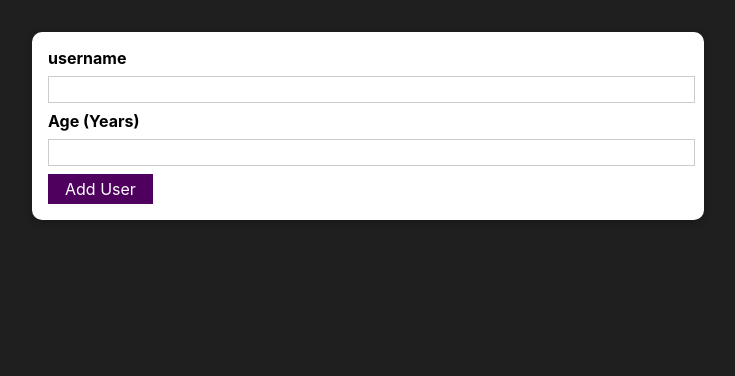
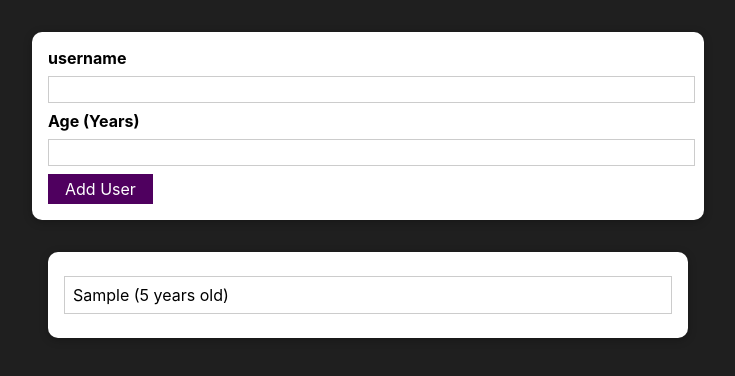
Before and after one commit to mohsanfarid/userForm, a React (Create React App) app: page / in a window 1280 px wide. Both pictures are taken after typing "Sample", "5" into the empty fields and a click on the button "Add User". Shown: the top 376 px of the page, without its empty margins (272-1007 px from the left). Built offline with nearby package versions, Linux system fonts and the light colour scheme.

Commit message:
Managin List using State

```diff
--- a/src/App.js
+++ b/src/App.js
@@ -1,8 +1,20 @@
 import AddUser from './Components/Users/AddUser';
+import UsersList from './Components/Users/UsersList';
+import {useState} from 'react';
 function App() {
+const [usersList, setUsersList] = useState([]);
+
+const AddUserHandler = (uName, uAge) => {
+  setUsersList( (prevUsersList) => {
+    return [...prevUsersList, {name: uName, age: uAge, id: Math.random().toString()}];
+  });
+}
+
   return (
     <div className="">
-      <AddUser />
+      <AddUser onAddUser={AddUserHandler}/>
+      <UsersList users={usersList}/>
+
     </div>
   );
 }
--- a/src/Components/Users/AddUser.js
+++ b/src/Components/Users/AddUser.js
@@ -16,7 +16,8 @@ const AddUser = props => {
         if(+enteredAge < 1){
             return;
         }
-        console.log(enteredAge, enteredUsername);
+
+        props.onAddUser(enteredUsername, enteredAge);
         setEnteredusername('');
         setEnteredAge('');
     }
--- /dev/null
+++ b/src/Components/Users/UsersList.js
@@ -0,0 +1,19 @@
+import React from "react";
+import Card from "../UI/Card";
+import classes from './UsersList.module.css'
+
+const UsersList = (props) => {
+  return (
+    <Card className={classes.users}>
+      <ul>
+        {props.users.map((user) => (
+          <li key={user.id}>
+            {user.name} ({user.age} years old){" "}
+          </li>
+        ))}
+      </ul>
+    </Card>
+  );
+};
+
+export default UsersList;
--- /dev/null
+++ b/src/Components/Users/UsersList.module.css
@@ -0,0 +1,16 @@
+.users {
+    margin: 2rem auto;
+    width: 90%;
+    max-width: 40rem;
+  }
+
+  .users ul {
+    list-style: none;
+    padding: 1rem;
+  }
+
+  .users li {
+    border: 1px solid #ccc;
+    margin: 0.5rem 0;
+    padding: 0.5rem;
+  }
```
